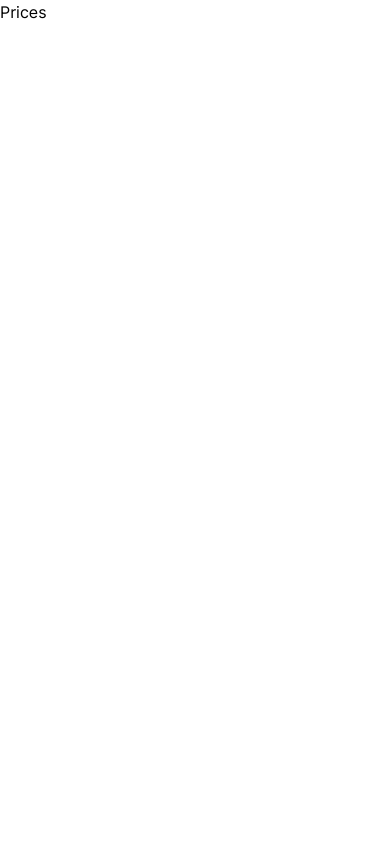
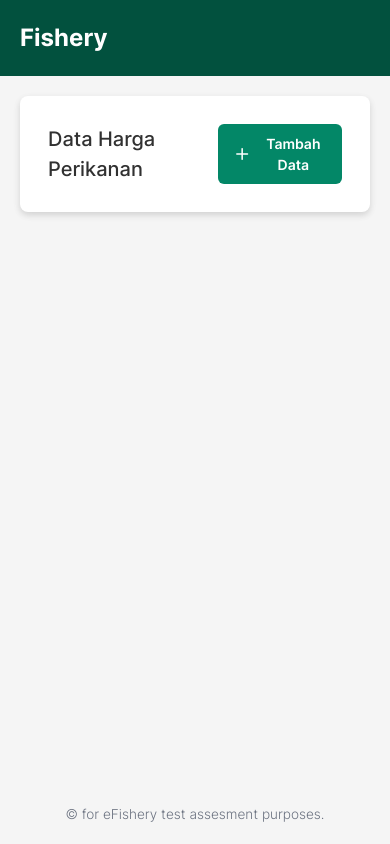
Before and after one commit to flukis/fishery, a React (Vite) app: page /fishery-price in a window 390 px wide. Built offline with nearby package versions, Linux system fonts and the light colour scheme.

Commit message:
feat: layouting container for table
- layout for responsive
- layout paper: a component for containering content in dashboard

```diff
--- a/src/modules/layout/index.tsx
+++ b/src/modules/layout/index.tsx
@@ -2,8 +2,20 @@ import { Outlet } from "react-router-dom";
 
 export default function Layout() {
   return (
-    <div>
-      <Outlet />
-    </div>
+    <main className="wrapper">
+      <div className="wrapper__header">
+        <header className="layout-container">
+          <div className="logo">
+            <span>Fishery</span>
+          </div>
+        </header>
+      </div>
+      <div className="layout-container">
+        <Outlet />
+      </div>
+      <footer>
+        <p>&copy; for eFishery test assesment purposes.</p>
+      </footer>
+    </main>
   );
 }
--- /dev/null
+++ b/src/modules/paper/index.tsx
@@ -0,0 +1,5 @@
+import { ReactNode } from "react";
+
+export default function Paper({ children }: { children: ReactNode }) {
+  return <div className="paper">{children}</div>;
+}
--- a/src/pages/fishery-prices/index.tsx
+++ b/src/pages/fishery-prices/index.tsx
@@ -1,3 +1,31 @@
+import Paper from "../../modules/paper";
+
 export default function FisheryPricesPage() {
-  return <main>Prices</main>;
+  return (
+    <Paper>
+      <div className="paper__titlewrapper">
+        <h2 className="paper__title">Data Harga Perikanan</h2>
+        <div className="paper__action">
+          <button className="btn btn-primary">
+            <svg
+              xmlns="http://www.w3.org/2000/svg"
+              width="24"
+              height="24"
+              viewBox="0 0 24 24"
+              strokeWidth="2"
+              stroke="currentColor"
+              fill="none"
+              strokeLinecap="round"
+              strokeLinejoin="round"
+            >
+              <path stroke="none" d="M0 0h24v24H0z" fill="none"></path>
+              <path d="M12 5l0 14"></path>
+              <path d="M5 12l14 0"></path>
+            </svg>
+            <span>Tambah Data</span>
+          </button>
+        </div>
+      </div>
+    </Paper>
+  );
 }
--- a/src/pages/home/index.tsx
+++ b/src/pages/home/index.tsx
@@ -2,8 +2,8 @@ import { Link } from "react-router-dom";
 export default function HomePage() {
   return (
     <main className="absolute-center">
-      <Link to="/fishery-price" className="btn-primary">
-        <span>Fishery Price Lists</span>
+      <Link to="/fishery-price" className="btn btn-primary">
+        <span>Data Harga Perikanan</span>
         <svg
           width="17"
           height="16"
--- a/src/styles/_base.scss
+++ b/src/styles/_base.scss
@@ -1,4 +1,18 @@
 // reset, variables, mixinx, and utility
+
+// variable
+
+$primary: #038767;
+$primary-darker: #02513e;
+
+$light-gray: #6b7280;
+$dark-gray: #313131;
+// Desktop Width
+$desktop-width: 1200px;
+// Tablet Width
+$tablet-width: 768px;
+// Mobile Width
+$mobile-width: 360px;
 
 // reset
 /*
@@ -92,7 +106,13 @@ p, h1, h2, h3, h4, h5, h6 {
 
 body {
     font-family: "Inter", Arial, Helvetica, sans-serif;
+    background-color: whitesmoke;
 }
 
-$primary: #038767;
-$primary-darker: #02513e;
+footer {
+  padding-block: 1.25rem;
+  text-align: center;
+  color: $light-gray;
+  font-size: .85rem;
+  font-weight: 300;
+}
--- a/src/styles/_components.scss
+++ b/src/styles/_components.scss
@@ -1,18 +1,60 @@
-.btn-primary {
-    padding: 0.75rem 1rem;
+.logo {
+    font-size: 1.5rem;
+    font-weight: 700;
+}
+
+.paper {
+    background-color: white;
+    border-radius: .5rem;
+    width: 100%;
+    padding: 1.75rem;
+    box-shadow: 0 3px 6px 0 rgba(0, 0, 0, 0.1), 0 3px 10px 0 rgba(0, 0, 0, 0.05);
+
+    .paper__titlewrapper {
+        display: flex;
+        justify-content: space-between;
+        align-items: center;
+
+        .paper__title {
+            font-size: 1.25rem;
+            font-weight: 500;
+            color: $dark-gray;
+        }
+
+        .paper__action {
+            display: flex;
+            gap: 1rem;
+        }
+    }
+}
+
+.btn {
     display: inline-flex;
     justify-content: center;
     align-items: center;
     gap: 0.5rem;
+    padding: 0.5rem .85rem;
+    font-size: 0.875rem;
     border-radius: 0.375rem;
-    border: 1px solid transparent;
     font-weight: 600;
+    transition: all 0.1s cubic-bezier(0.4, 2.25, 0.75, 1.25);
+    cursor: pointer;
+    text-decoration: none;
+
+    svg {
+        height: 24px;
+        width: 24px;
+    }
+
+    &:focus {
+        outline: none;
+    }
+}
+
+.btn-primary {
     background-color: $primary;
     color: #ffffff;
-    transition: all 0.3s cubic-bezier(0.4, 2.25, 0.75, 1.25);
-    font-size: 0.875rem;
-    cursor: pointer;
-    text-decoration: none;
+    border: 1px solid transparent;
 
     &:hover {
         background-color: $primary-darker;
@@ -23,3 +65,42 @@
         box-shadow: 0 0 0 4px $primary-darker, 0 0 0 6px rgba(16, 56, 46, 0.5);
     }
 }
+
+.btn-secondary {
+    color: $primary-darker;
+    background-color: whitesmoke;
+    border: 1px solid transparent;
+
+    &:hover {
+        background-color: aliceblue;
+    }
+
+    &:focus {
+        outline: none;
+        box-shadow: 0 0 0 4px $primary-darker, 0 0 0 6px rgba(16, 56, 46, 0.5);
+    }
+}
+
+.date-picker {
+    display: inline-flex;
+    justify-content: center;
+    align-items: center;
+    gap: 0.5rem;
+    padding: 0.5rem .85rem;
+    font-size: 0.875rem;
+    border-radius: 0.375rem;
+    font-weight: 600;
+    transition: all 0.3s cubic-bezier(0.4, 2.25, 0.75, 1.25);
+    cursor: pointer;
+    text-decoration: none;
+    color: $dark-gray;
+
+    svg {
+        height: 24px;
+        width: 24px;
+    }
+
+    &:focus {
+        outline: none;
+    }
+}
--- a/src/styles/_layout.scss
+++ b/src/styles/_layout.scss
@@ -1,8 +1,34 @@
 // layout, container, grid
 
 .absolute-center {
-    position: absolute;
-    left: 50%;
-    top: 50%;
-    transform: translate(-50%, -50%);
+  position: absolute;
+  left: 50%;
+  top: 50%;
+  transform: translate(-50%, -50%);
 }
+
+.wrapper {
+  display: grid;
+  min-height: 100vh;
+  grid-template-rows: auto 1fr auto;
+}
+
+.layout-container {
+  max-width: $desktop-width;
+  padding: 1.25rem;
+  margin-inline: auto;
+  width: 100%;
+
+  @media screen and (max-width: $tablet-width) {
+    max-width: $tablet-width;
+  }
+
+  @media screen and (max-width: $mobile-width) {
+    max-width: $mobile-width;
+  }
+}
+
+.wrapper__header {
+  background-color: $primary-darker;
+  color: white;
+}
--- a/src/styles/_main.scss
+++ b/src/styles/_main.scss
@@ -1,5 +1,6 @@
 // main portal scss
 
+@import "react-datepicker/dist/react-datepicker";
 @import "base";
 @import "layout";
 @import "components";
```
